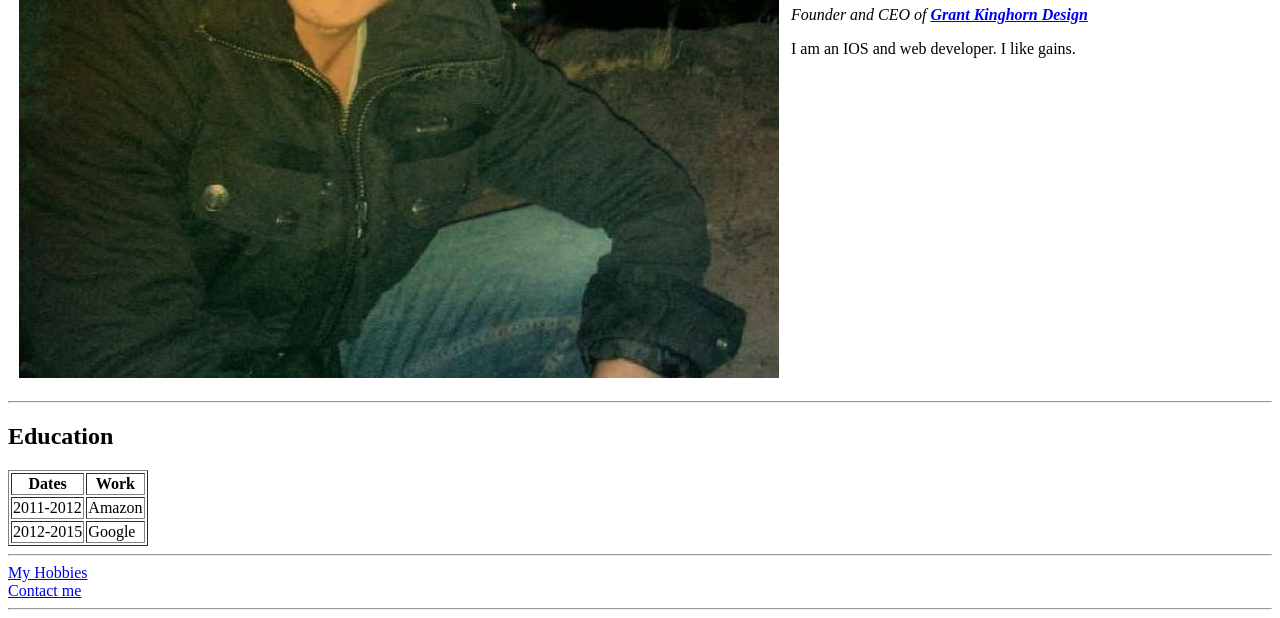
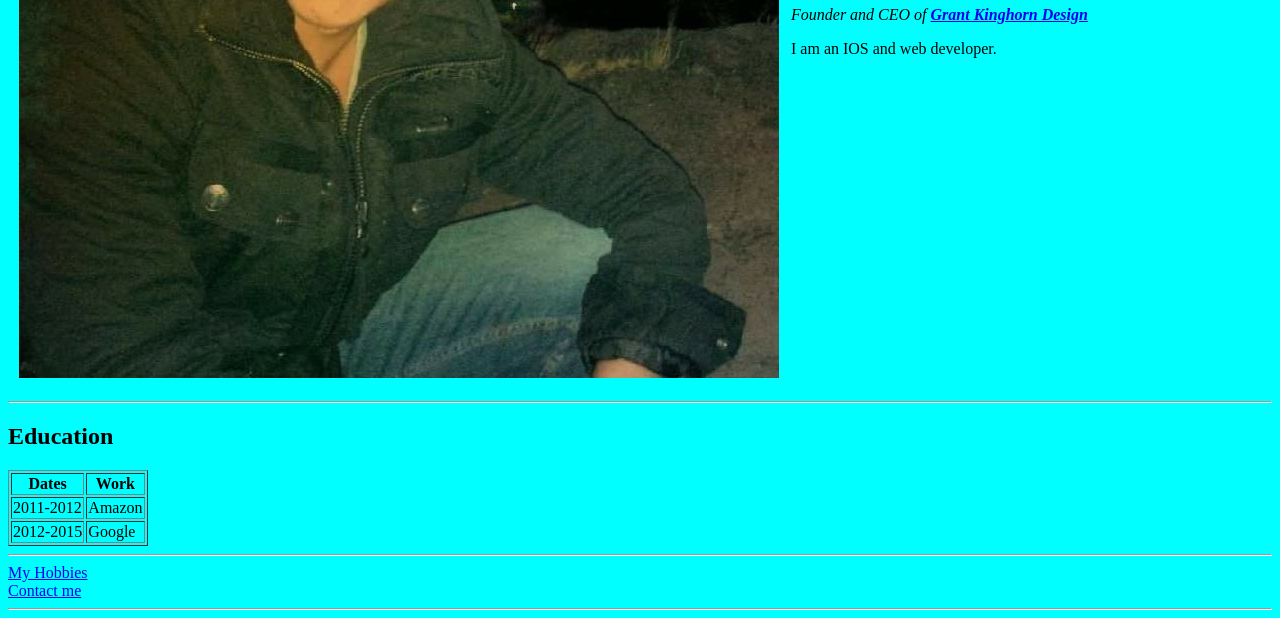
Before and after one commit to gkinghorn3/test-site, a plain HTML site: page index.html in a window 1280 px wide. Shown: the part 401-1019 px from the top of the page. Drawn offline with Linux system fonts and the light colour scheme.

Commit message:
Add files via upload
index updated

```diff
--- a/index.html
+++ b/index.html
@@ -6,14 +6,14 @@
   <title>Grants personal site</title>
 </head>
 
-<body>
+<body style="background-color: cyan;">
   <table cellspacing="10">
     <tr>
       <td><img src="me.jpg" alt="my face"></td>
       <td>
         <h1>Grants Personal site</h1>
         <p><em>Founder and CEO of <strong><a href="https://www.domestika.org/en">Grant Kinghorn Design</a></strong></em> </p>
-        <p>I am an IOS and web developer. I like gains.</p>
+        <p>I am an IOS and web developer.</p>
       </td>
     </tr>
   </table>
```
